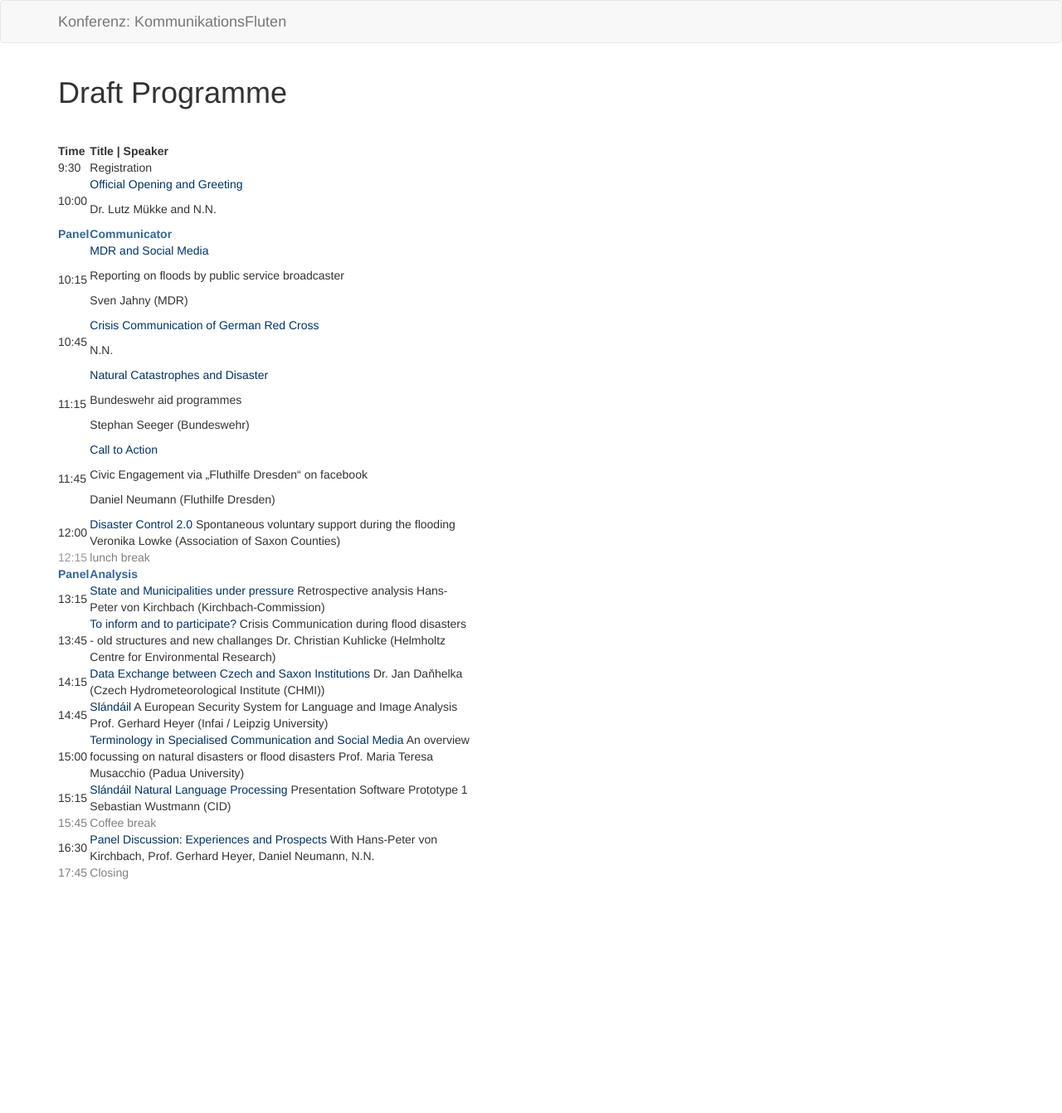
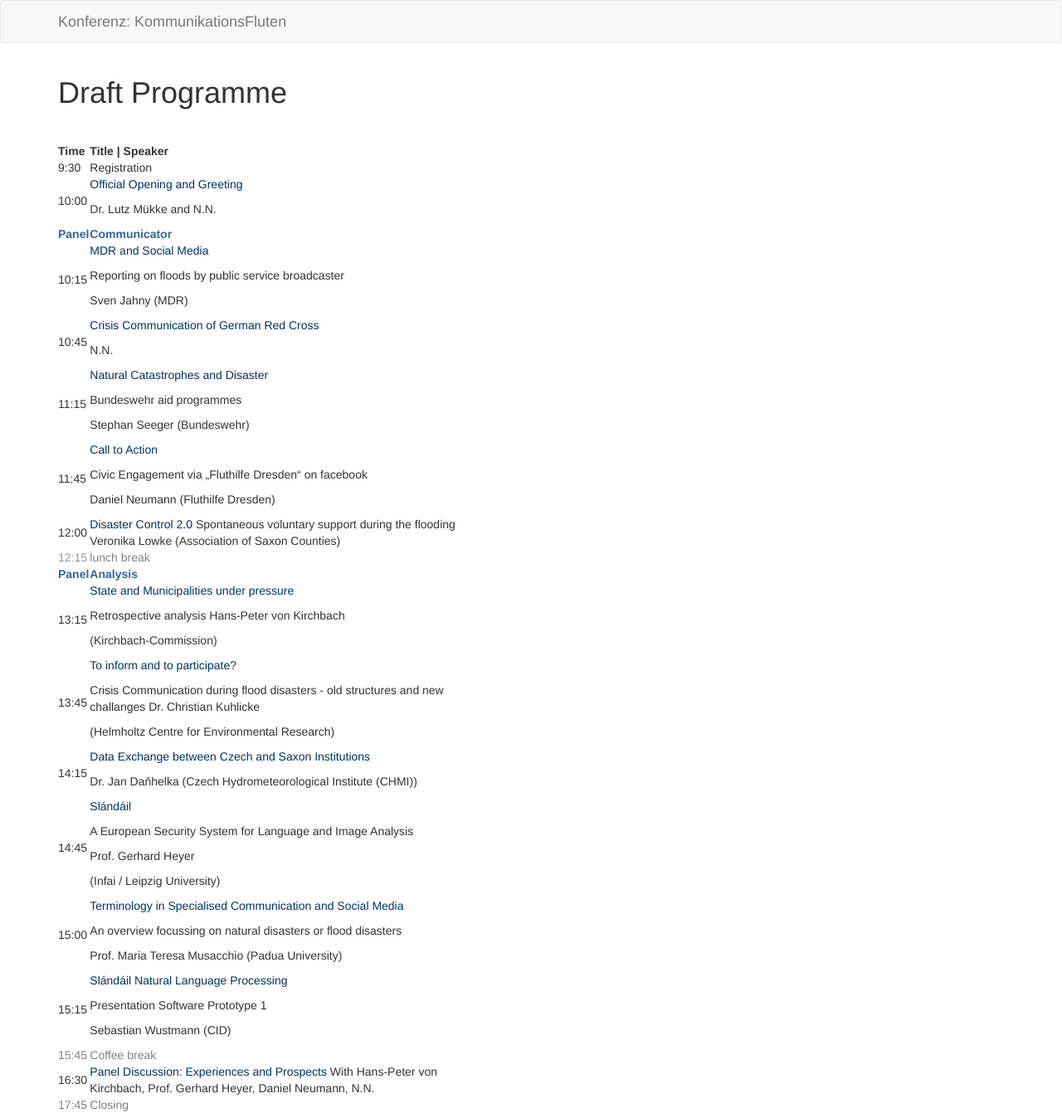
Before and after one commit to susedev/test, a Jekyll site: the page built from conference-communication-floods.html, in a window 1280 px wide. Shown: the whole page at 83% size. Built offline with Jekyll 4.4.1, drawn with Linux system fonts in a browser that asks for light colours; before the commit the page ends 1062 px from its top, so only the background shows below that.

Commit message:
Edit from JekyllCMS

```diff
--- a/conference-communication-floods.html
+++ b/conference-communication-floods.html
@@ -81,27 +81,63 @@ title: Draft Programme
 		</tr>
 		<tr>
 			<td>13:15</td>
-			<td><span style="color: #003366;">State and Municipalities under pressure</span> Retrospective analysis Hans-Peter von Kirchbach (Kirchbach-Commission)</td>
+			<td>
+			<p><span style="color: #003366;">State and Municipalities under pressure</span></p>
+
+			<p>Retrospective analysis Hans-Peter von Kirchbach</p>
+
+			<p>(Kirchbach-Commission)</p>
+			</td>
 		</tr>
 		<tr>
 			<td>13:45</td>
-			<td><span style="color: #003366;">To inform and to participate?</span> Crisis Communication during flood disasters - old structures and new challanges Dr. Christian Kuhlicke (Helmholtz Centre for Environmental Research)</td>
+			<td>
+			<p><span style="color: #003366;">To inform and to participate?</span></p>
+
+			<p>Crisis Communication during flood disasters - old structures and new challanges Dr. Christian Kuhlicke</p>
+
+			<p>(Helmholtz Centre for Environmental Research)</p>
+			</td>
 		</tr>
 		<tr>
 			<td>14:15</td>
-			<td><span style="color: #003366;">Data Exchange between Czech and Saxon Institutions</span> Dr. Jan Daňhelka (Czech Hydrometeorological Institute (CHMI))</td>
+			<td>
+			<p><span style="color: #003366;">Data Exchange between Czech and Saxon Institutions</span></p>
+
+			<p>Dr. Jan Daňhelka (Czech Hydrometeorological Institute (CHMI))</p>
+			</td>
 		</tr>
 		<tr>
 			<td>14:45</td>
-			<td><span style="color: #003366;">Sl&aacute;nd&aacute;il</span> A European Security System for Language and Image Analysis Prof. Gerhard Heyer (Infai / Leipzig University)</td>
+			<td>
+			<p><span style="color: #003366;">Sl&aacute;nd&aacute;il</span></p>
+
+			<p>A European Security System for Language and Image Analysis</p>
+
+			<p>Prof. Gerhard Heyer</p>
+
+			<p>(Infai / Leipzig University)</p>
+			</td>
 		</tr>
 		<tr>
 			<td>15:00</td>
-			<td><span style="color: #003366;">Terminology in Specialised Communication and Social Media</span> An overview focussing on natural disasters or flood disasters Prof. Maria Teresa Musacchio (Padua University)</td>
+			<td>
+			<p><span style="color: #003366;">Terminology in Specialised Communication and Social Media</span></p>
+
+			<p>An overview focussing on natural disasters or flood disasters</p>
+
+			<p>Prof. Maria Teresa Musacchio (Padua University)</p>
+			</td>
 		</tr>
 		<tr>
 			<td>15:15</td>
-			<td><span style="color: #003366;">Sl&aacute;nd&aacute;il Natural Language Processing</span> Presentation Software Prototype 1 Sebastian Wustmann (CID)</td>
+			<td>
+			<p><span style="color: #003366;">Sl&aacute;nd&aacute;il Natural Language Processing</span></p>
+
+			<p>Presentation Software Prototype 1</p>
+
+			<p>Sebastian Wustmann (CID)</p>
+			</td>
 		</tr>
 		<tr>
 			<td><span style="color: #808080;">15:45</span></td>
```
